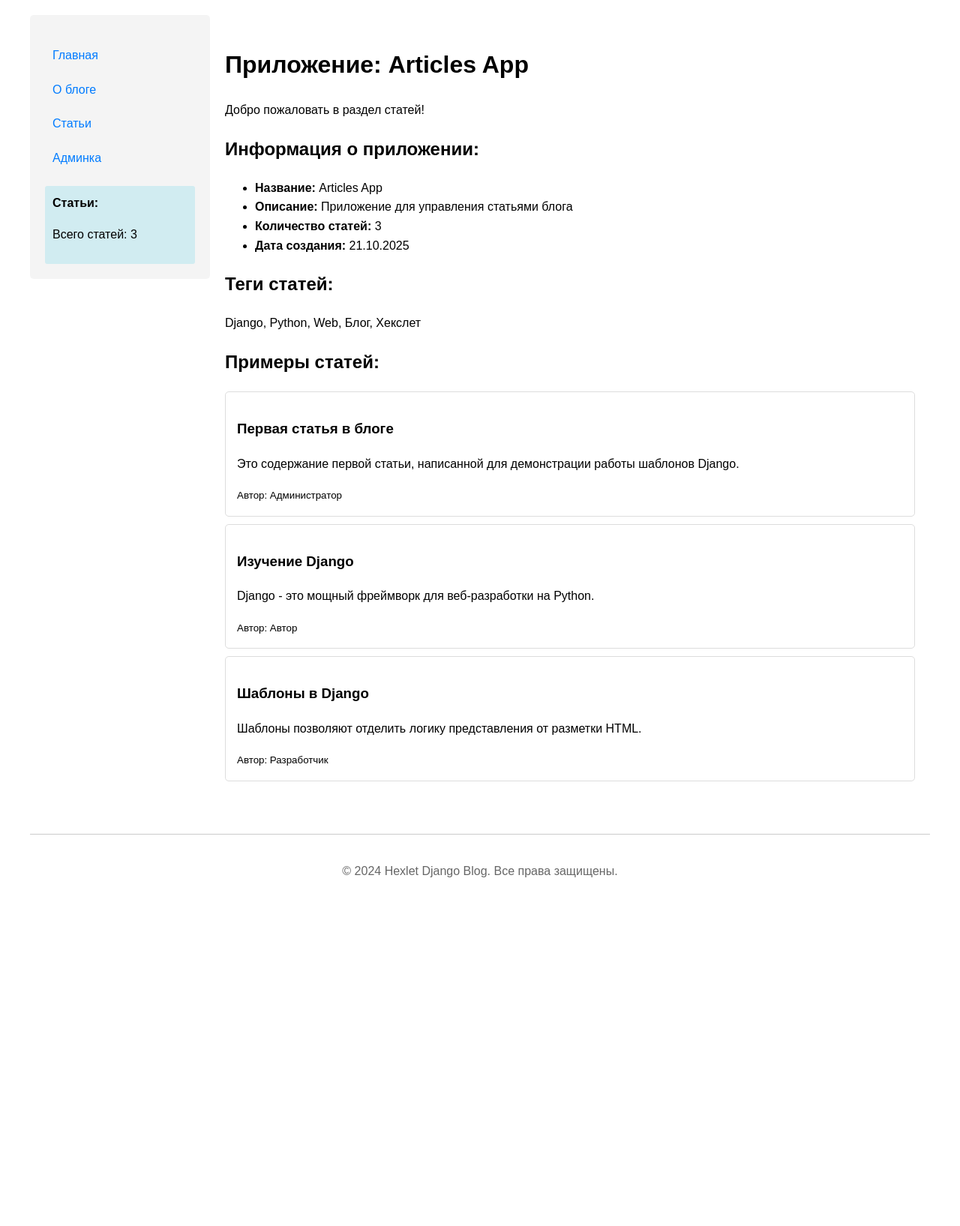
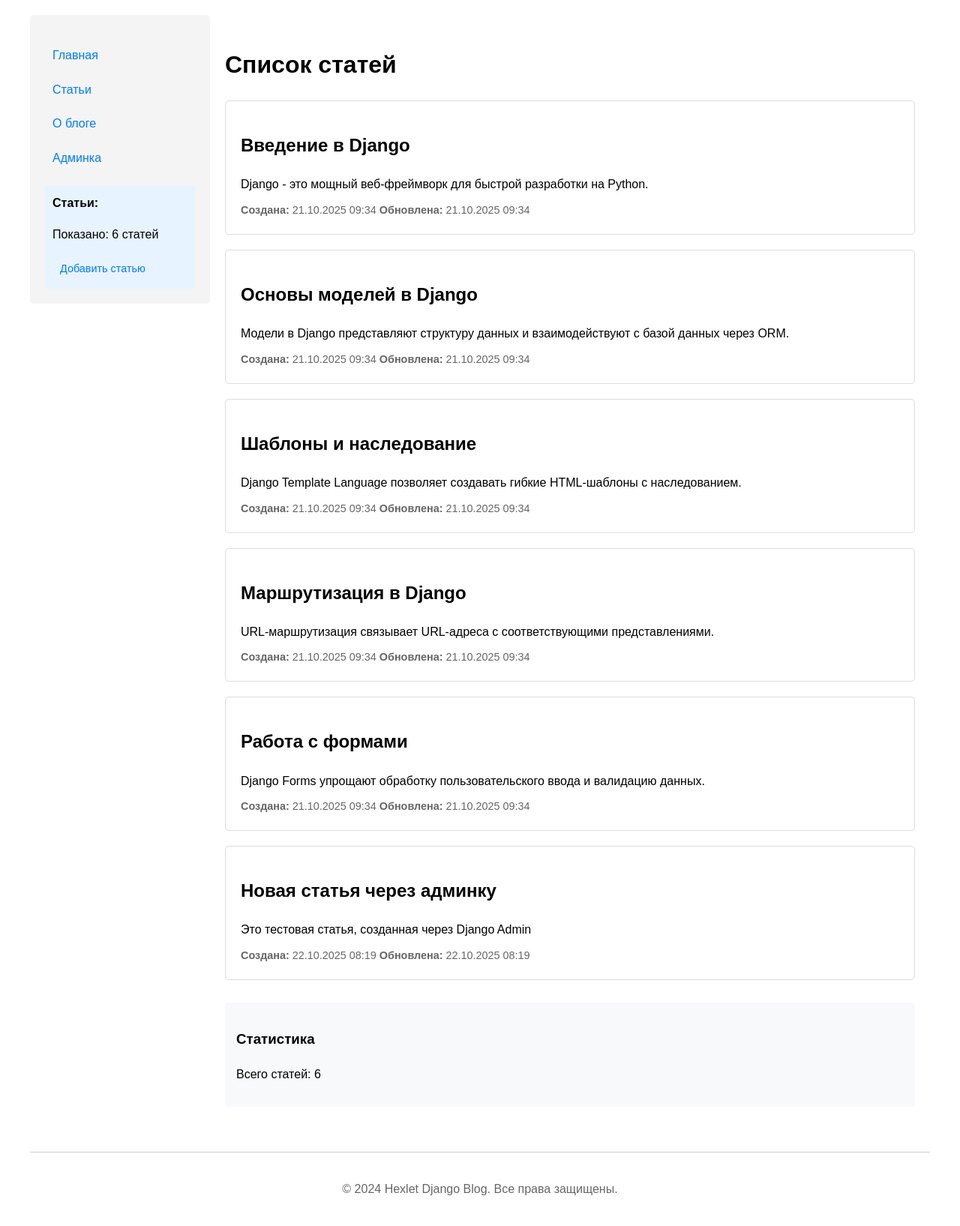
Before and after one commit to KRISTINA-Lap/hexlet-django-blog, a Django app: page /articles/ in a window 1280 px wide. Shown: the whole page at 75% size. Before the commit the page ends 1170 px from the top, so only its background shows below. Run offline with Django 5.2, Linux system fonts and the light colour scheme; data comes from the database, SQL or seed files in the repository.

Commit message:
Implement articles list (CRUD) with template and navigation

```diff
--- a/hexlet_django_blog/article/templates/articles/index.html
+++ b/hexlet_django_blog/article/templates/articles/index.html
@@ -1,38 +1,41 @@
 {% extends "base.html" %}
 
-{% block title %}{{ app_name }} - Django на Хекслете{% endblock %}
+{% block title %}Список статей - Django на Хекслете{% endblock %}
 
 {% block content %}
-    <h1>Приложение: {{ app_name }}</h1>
-    <p>Добро пожаловать в раздел статей!</p>
+    <h1>Список статей</h1>
 
-    <h2>Информация о приложении:</h2>
-    <ul>
-        <li><strong>Название:</strong> {{ app_name }}</li>
-        <li><strong>Описание:</strong> {{ description }}</li>
-        <li><strong>Количество статей:</strong> {{ article_count }}</li>
-        <li><strong>Дата создания:</strong> {{ created_date }}</li>
-    </ul>
+    {% if articles %}
+        <div class="articles-list">
+            {% for article in articles %}
+                <div class="article-item" style="border: 1px solid #ddd; padding: 20px; margin-bottom: 20px; border-radius: 5px;">
+                    <h2>{{ article.name }}</h2>
+                    <div class="article-body">
+                        {{ article.body|slice:":200" }}
+                        {% if article.body|length > 200 %}...{% endif %}
+                    </div>
+                    <div class="article-meta" style="margin-top: 10px; font-size: 0.9em; color: #666;">
+                        <strong>Создана:</strong> {{ article.created_at|date:"d.m.Y H:i" }}
+                        <strong>Обновлена:</strong> {{ article.updated_at|date:"d.m.Y H:i" }}
+                    </div>
+                </div>
+            {% endfor %}
+        </div>
+    {% else %}
+        <p>Статьи пока не добавлены.</p>
+    {% endif %}
 
-    <h2>Теги статей:</h2>
-    <p>{{ tags|join:', ' }}</p>
-
-    <h2>Примеры статей:</h2>
-    <div class="article-list">
-        {% for article in articles %}
-        <div style="border: 1px solid #ddd; padding: 15px; margin-bottom: 10px; border-radius: 5px;">
-            <h3>{{ article.title }}</h3>
-            <p>{{ article.content }}</p>
-            <small>Автор: {{ article.author }}</small>
-        </div>
-        {% endfor %}
+    <div style="margin-top: 30px; padding: 15px; background-color: #f8f9fa; border-radius: 5px;">
+        <h3>Статистика</h3>
+        <p>Всего статей: {{ articles|length }}</p>
     </div>
 {% endblock %}
 
 {% block sidebar %}
     {{ block.super }}
-    <div style="margin-top: 20px; padding: 10px; background-color: #d1ecf1; border-radius: 3px;">
+    <div style="margin-top: 20px; padding: 10px; background-color: #e7f3ff; border-radius: 3px;">
         <strong>Статьи:</strong>
-        <p>Всего статей: {{ article_count }}</p>
+        <p>Показано: {{ articles|length }} статей</p>
+        <a href="/admin/article/article/add/" style="font-size: 0.9em;">Добавить статью</a>
     </div>
 {% endblock %}
--- a/hexlet_django_blog/article/urls.py
+++ b/hexlet_django_blog/article/urls.py
@@ -2,6 +2,6 @@ from django.urls import path
 from hexlet_django_blog.article.views import IndexView
 
 urlpatterns = [
-    path("<str:tags>/<int:article_id>/", IndexView.as_view(), name="article"),  # добавляем name
-    path("", IndexView.as_view()),  # оставляем старый маршрут для обратной совместимости
+    path("<str:tags>/<int:article_id>/", IndexView.as_view(), name="article"),
+    path("", IndexView.as_view(), name="articles"),  # добавляем name для списка
 ]
--- a/hexlet_django_blog/article/views.py
+++ b/hexlet_django_blog/article/views.py
@@ -1,7 +1,9 @@
+from django.shortcuts import render
+from django.views import View
 from django.http import HttpResponse
-from django.views import View
-from datetime import datetime
-from django.shortcuts import render
+
+from hexlet_django_blog.article.models import Article
+
 
 class IndexView(View):
     def get(self, request, *args, **kwargs):
@@ -13,29 +15,12 @@ class IndexView(View):
         if tags and article_id is not None:
             return HttpResponse(f"Статья номер {article_id}. Тег {tags}")
 
-        # Иначе выводим старую страницу со списком статей
-        context = {
-            "app_name": "Articles App",
-            "description": "Приложение для управления статьями блога",
-            "article_count": 3,
-            "created_date": datetime.now().strftime("%d.%m.%Y"),
-            "tags": ["Django", "Python", "Web", "Блог", "Хекслет"],
-            "articles": [
-                {
-                    "title": "Первая статья в блоге",
-                    "content": "Это содержание первой статьи, написанной для демонстрации работы шаблонов Django.",
-                    "author": "Администратор"
-                },
-                {
-                    "title": "Изучение Django",
-                    "content": "Django - это мощный фреймворк для веб-разработки на Python.",
-                    "author": "Автор"
-                },
-                {
-                    "title": "Шаблоны в Django",
-                    "content": "Шаблоны позволяют отделить логику представления от разметки HTML.",
-                    "author": "Разработчик"
-                }
-            ]
-        }
-        return render(request, "articles/index.html", context=context)
+        # Иначе выводим список статей
+        articles = Article.objects.all()[:15]
+        return render(
+            request,
+            "articles/index.html",
+            context={
+                "articles": articles,
+            },
+        )
--- a/hexlet_django_blog/templates/base.html
+++ b/hexlet_django_blog/templates/base.html
@@ -55,8 +55,8 @@
         {% block sidebar %}
             <ul>
                 <li><a href="/">Главная</a></li>
+                <li><a href="{% url 'articles' %}">Статьи</a></li>
                 <li><a href="/about/">О блоге</a></li>
-                <li><a href="/articles/">Статьи</a></li>
                 <li><a href="/admin/">Админка</a></li>
             </ul>
         {% endblock %}
```
Also changed, not shown: hexlet_django_blog/article/tests.py (+15 -7 lines).
